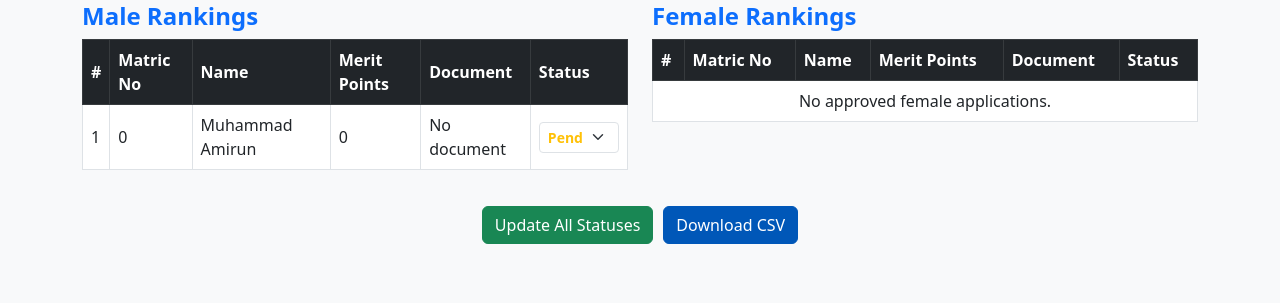
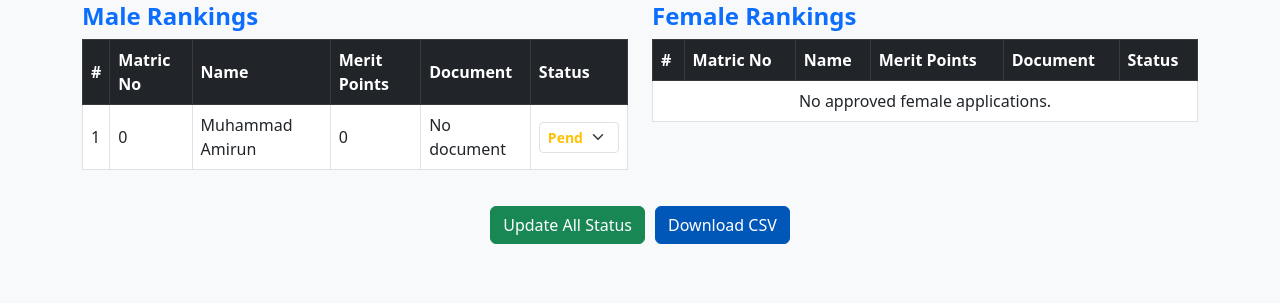
Before and after one commit to welsonxw/quota-active-system, a PHP site: page /rankings.php in a window 1280 px wide. Shown: the part 140-443 px from the top of the page. Run offline with PHP 8.4, Linux system fonts and the light colour scheme; data comes from the database, SQL or seed files in the repository; some libraries are stand-ins or nearby versions.

Commit message:
rankings.php finalise

```diff
--- a/admin/rankings.php
+++ b/admin/rankings.php
@@ -20,32 +20,8 @@ $female = $mysqli->query("SELECT s.matrix_no, s.fullname, a.student_id, a.merit,
     <meta charset="UTF-8">
     <title>Student Rankings - Quota System</title>
     <link href="https://cdn.jsdelivr.net/npm/bootstrap@5.3.0/dist/css/bootstrap.min.css" rel="stylesheet">
-    <link href="../assets/css/custom.css" rel="stylesheet">
+    <link href="../css/custom.css" rel="stylesheet">
     <link href="https://cdnjs.cloudflare.com/ajax/libs/font-awesome/6.5.0/css/all.min.css" rel="stylesheet">
-    <style>
-        .status-select.pending {
-            color: #ffc107;
-            font-weight: bold;
-        }
-
-        .status-select.accepted {
-            color: #28a745;
-            font-weight: bold;
-        }
-
-        .status-select.rejected {
-            color: #dc3545;
-            font-weight: bold;
-        }
-
-        .btn-group-actions {
-            display: flex;
-            justify-content: center;
-            gap: 10px;
-            flex-wrap: wrap;
-            margin-top: 20px;
-        }
-    </style>
 </head>
 
 <body>
@@ -98,7 +74,9 @@ $female = $mysqli->query("SELECT s.matrix_no, s.fullname, a.student_id, a.merit,
                                     </tr>
                                 <?php endwhile; ?>
                                 <?php if ($i == 1): ?>
-                            <tr><td colspan="6" class="text-center">No approved male applications.</td></tr>
+                                    <tr>
+                                        <td colspan="6" class="text-center">No approved male applications.</td>
+                                    </tr>
                                 <?php endif; ?>
                             </tbody>
                         </table>
@@ -147,7 +125,9 @@ $female = $mysqli->query("SELECT s.matrix_no, s.fullname, a.student_id, a.merit,
                                     </tr>
                                 <?php endwhile; ?>
                                 <?php if ($i == 1): ?>
-                            <tr><td colspan="6" class="text-center">No approved female applications.</td></tr>
+                                    <tr>
+                                        <td colspan="6" class="text-center">No approved female applications.</td>
+                                    </tr>
                                 <?php endif; ?>
                             </tbody>
                         </table>
@@ -157,7 +137,7 @@ $female = $mysqli->query("SELECT s.matrix_no, s.fullname, a.student_id, a.merit,
 
             <!-- Action Buttons -->
             <div class="btn-group-actions">
-            <button type="submit" class="btn btn-success">Update All Statuses</button>
+                <button type="submit" class="btn btn-success">Update All Status</button>
                 <form method="POST" action="export_ranking.php">
                     <button type="submit" class="btn btn-primary">Download CSV</button>
                 </form>
@@ -165,6 +145,39 @@ $female = $mysqli->query("SELECT s.matrix_no, s.fullname, a.student_id, a.merit,
         </form>
     </div>
 
+    <script>
+        // Function to update class based on dropdown value
+        function updateStatusClass(selectEl) {
+            selectEl.classList.remove('pending', 'accepted', 'rejected');
+            const value = selectEl.value;
+            selectEl.classList.add(value);
+        }
+
+        // On page load, set initial classes
+        document.querySelectorAll('.status-select').forEach(select => {
+            updateStatusClass(select);
+            select.addEventListener('change', () => updateStatusClass(select));
+        });
+    </script>
+
+    <?php if (isset($_GET['status_updated']) && $_GET['status_updated'] == 1): ?>
+        <script>
+            document.addEventListener('DOMContentLoaded', function() {
+                Swal.fire({
+                    icon: 'success',
+                    title: 'Status Updated',
+                    text: 'All statuses have been successfully updated!',
+                    confirmButtonColor: '#3085d6',
+                    confirmButtonText: 'OK'
+                });
+            });
+        </script>
+    <?php endif; ?>
+
+
+
     <script src="https://cdn.jsdelivr.net/npm/bootstrap@5.3.0/dist/js/bootstrap.bundle.min.js"></script>
+    <script src="https://cdn.jsdelivr.net/npm/sweetalert2@11"></script>
 </body>
+
 </html>
--- a/admin/update_statuses.php
+++ b/admin/update_statuses.php
@@ -12,6 +12,7 @@ if ($_SERVER['REQUEST_METHOD'] === 'POST' && isset($_POST['status'])) {
     }
 
     // Redirect back with success flag
+    // update_statuses.php
     header("Location: rankings.php?status_updated=1");
     exit;
 } else {
--- a/css/custom.css
+++ b/css/custom.css
@@ -16,7 +16,8 @@ body {
   box-shadow: 0 2px 4px rgba(0, 0, 0, 0.1);
 }
 
-.table th, .table td {
+.table th,
+.table td {
   vertical-align: middle;
 }
 
@@ -38,7 +39,8 @@ body {
   border-radius: 8px;
 }
 
-h2, h4 {
+h2,
+h4 {
   font-weight: 600;
 }
 
@@ -47,3 +49,26 @@ h2, h4 {
     width: 100%;
   }
 }
+
+.status-select.pending {
+  color: #ffc107;
+  font-weight: bold;
+}
+
+.status-select.accepted {
+  color: #28a745;
+  font-weight: bold;
+}
+
+.status-select.rejected {
+  color: #dc3545;
+  font-weight: bold;
+}
+
+.btn-group-actions {
+  display: flex;
+  justify-content: center;
+  gap: 10px;
+  flex-wrap: wrap;
+  margin-top: 20px;
+}
```
Lines whose indentation alone changed are shown as unchanged.
